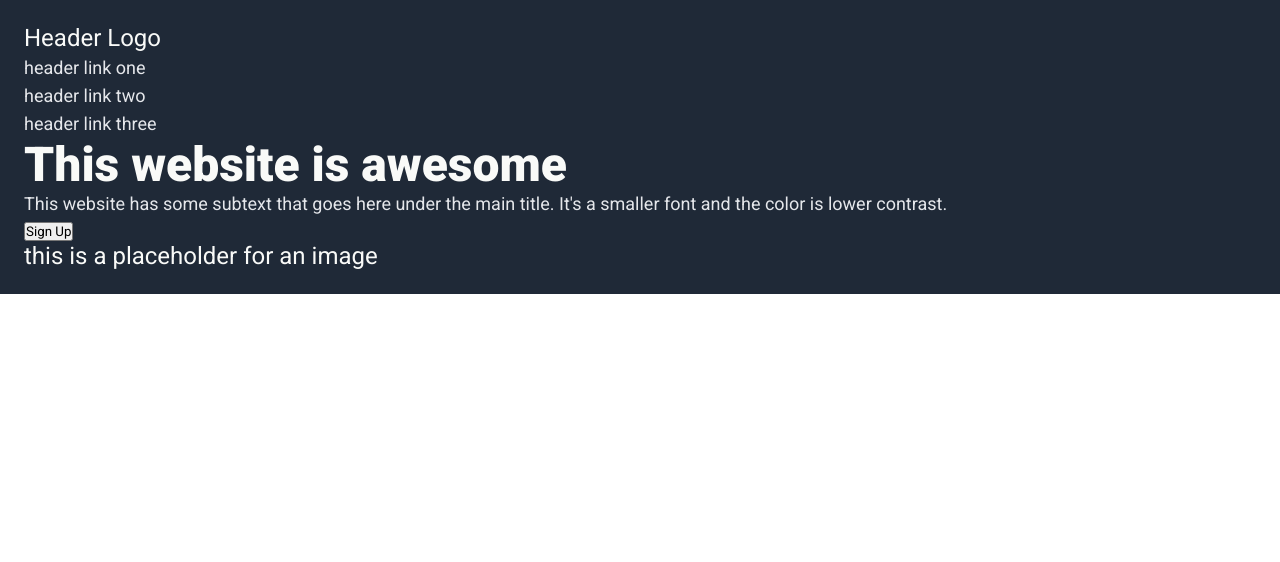
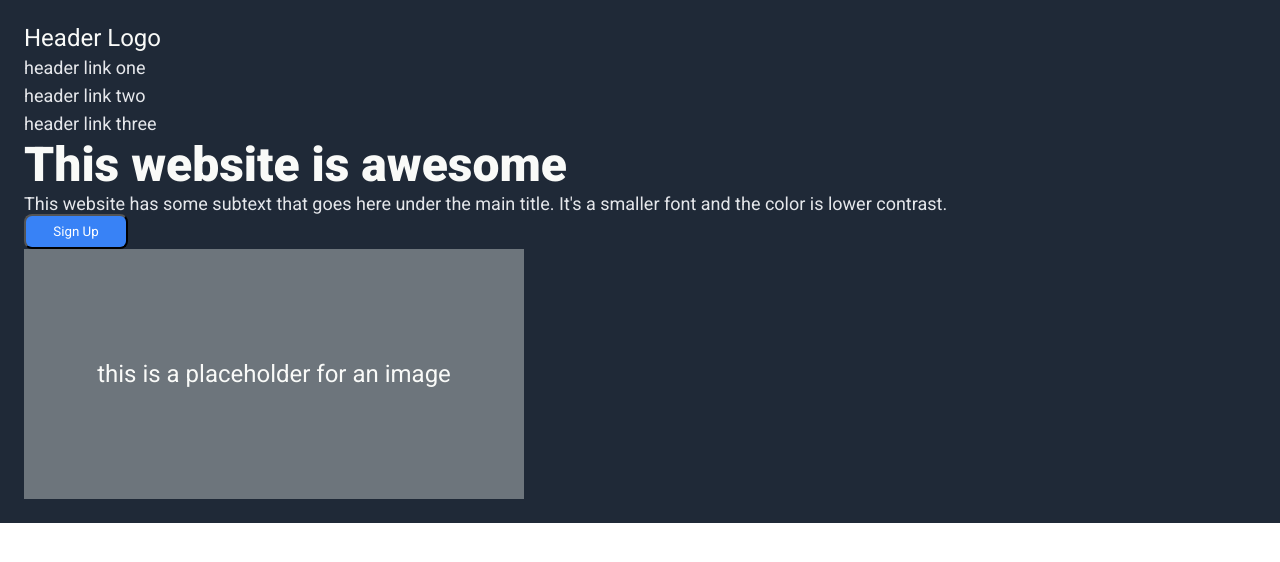
Before and after one commit to eirolnepo/odin-landing-page, a plain HTML site: page index.html in a window 1280 px wide. Drawn offline with Linux system fonts and the light colour scheme.

Commit message:
added additional classes in html, added styles in css, font sizes and colors are complete only the layout is needed

```diff
--- a/index.html
+++ b/index.html
@@ -17,8 +17,8 @@
         </ul>
         <h1>This website is awesome</h1>
         <p class="header-para">This website has some subtext that goes here under the main title. It's a smaller font and the color is lower contrast.</p>
-        <button>Sign Up</button>
-        <div>this is a placeholder for an image</div>
+        <button class="sign-up-btn">Sign Up</button>
+        <div class="placeholder">this is a placeholder for an image</div>
     </div>
 </body>
 </html>
--- a/style.css
+++ b/style.css
@@ -39,3 +39,21 @@ h1{
     font-size: 18px;
     color: #E5E7EB;
 }
+
+.sign-up-btn{
+    width: 104px;
+    padding: 8px;
+    border-radius: 8px;
+    background: #3882F6;
+    color: white;
+}
+
+.placeholder{
+    width: 500px;
+    height: 250px;
+    background: #6D757C;
+
+    display: flex;
+    justify-content: center;
+    align-items: center;
+}
```
